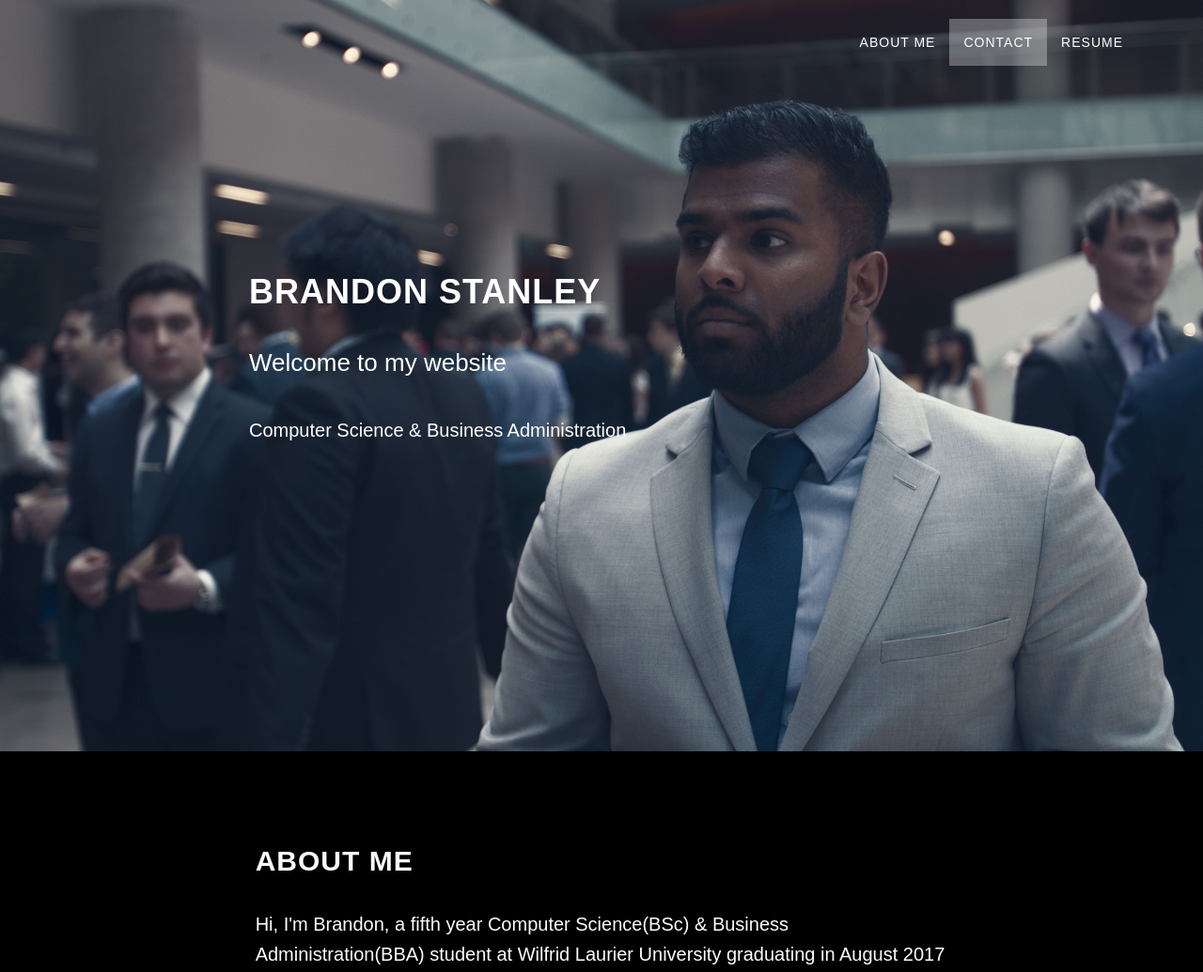
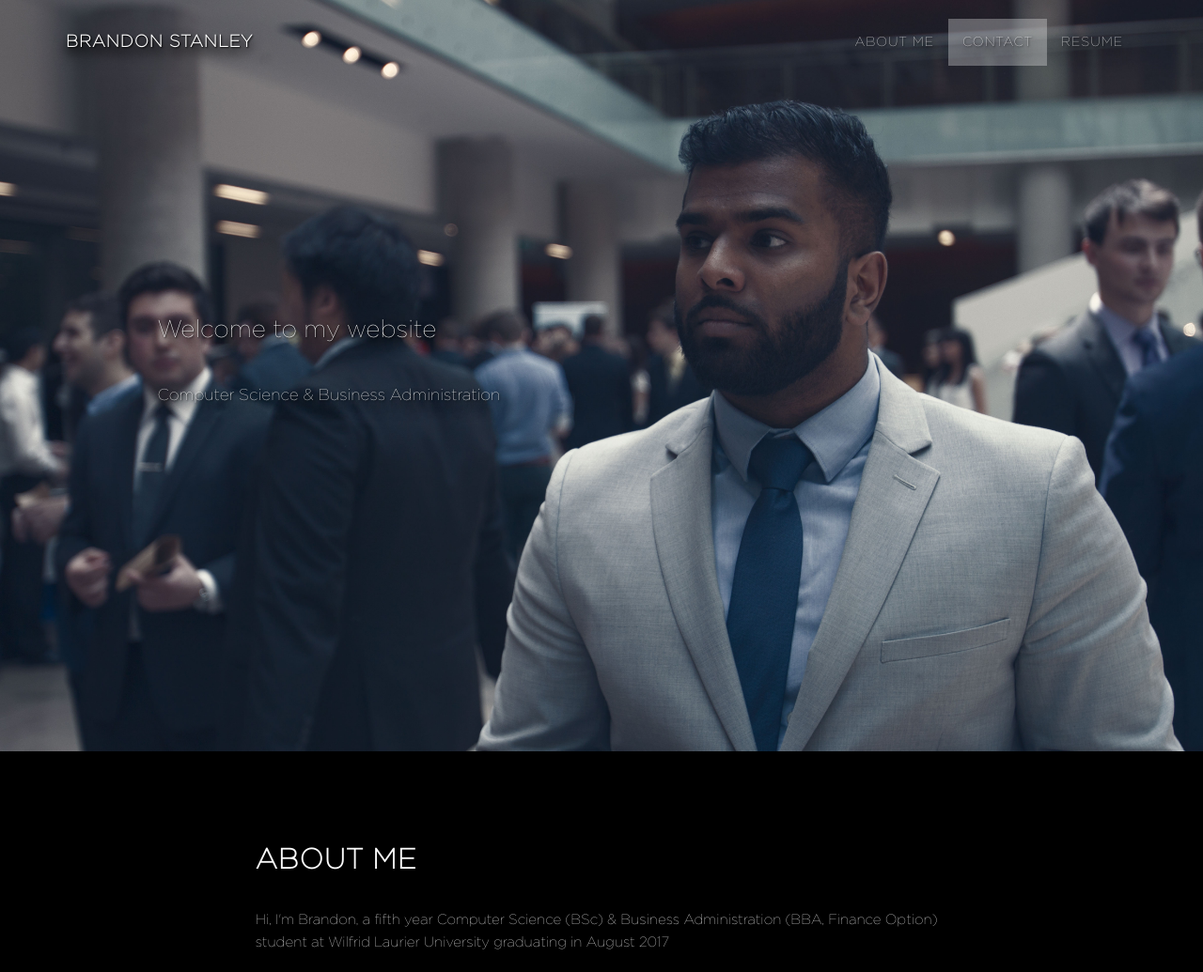
Before and after one commit to brandonstanley/brandonstanley.github.io, a plain HTML site: page index.html in a window 1280 px wide. Shown: the top 1035 px of the page at 94% size. Drawn offline with Linux system fonts and the light colour scheme; a web font is replaced by a local one.

Commit message:
font changes

```diff
--- a/css/grayscale.css
+++ b/css/grayscale.css
@@ -1,7 +1,10 @@
 body {
   width: 100%;
   height: 100%;
-  font-family: PragmaticaExtraLight, sans-serif;
+  text-shadow: 1px 1px 2px #000000,
+             0px 6px 10px #000000,
+             0px 10px 15px #000000;
+  font-family: GothamThin, sans-serif;
   color: white;
   background-color: black; }
 
@@ -17,18 +20,18 @@ h5,
 h6 {
   margin: 0 0 35px;
   text-transform: uppercase;
-  font-family: PragmaticaExtraLight, sans-serif;
+  font-family: GothamThin, sans-serif;
   font-weight: 700;
   letter-spacing: 1px; }
 
 p {
   margin: 0 0 25px;
-  font-size: 18px;
+  font-size: 15px;
   line-height: 1.5; }
   @media (min-width: 768px) {
     p {
       margin: 0 0 35px;
-      font-size: 20px;
+      font-size: 15px;
       line-height: 1.6; } }
 
 a {
@@ -47,7 +50,7 @@ a {
   margin-bottom: 0;
   -border-bottom: 1px solid rgba(255, 255, 255, 0.3);
   text-transform: uppercase;
-  font-family: PragmaticaExtraLight, sans-serif;
+  font-family:GothamThin, sans-serif;
   background-color: black; }
   .navbar-custom .navbar-toggle {
     padding: 4px 6px;
@@ -99,6 +102,7 @@ a {
   padding: 100px 0;
   text-align: left;
   color: white;
+
   background: url(../img/me.JPG) no-repeat bottom center scroll;
   background-color: black;
   -webkit-background-size: cover;
@@ -113,6 +117,11 @@ a {
       font-size: 40px; }
     .intro .intro-body .intro-text {
       font-size: 18px; }
+      .intro .intro-body .education-text {
+      font-size: 17px; }
+    .GothamThin{
+        font-family: GothamThin, sans-serif;
+    }
   @media (min-width: 768px) {
     .intro {
       height: 100%;
@@ -148,6 +157,9 @@ footer {
     margin: 0; }
 
 .about-section {
+  .p{
+    font-size: 510px;
+  }
   -width: 100%;
   padding: 100px 25px 100px 25px;
   color: #fcfcfc;
--- a/index.html
+++ b/index.html
@@ -47,6 +47,16 @@
             font-family: 'PragmaticaLight';
             src: url('fonts/PragmaticaLight.otf');
         }
+
+        @font-face {
+            font-family: 'GothamThin';
+            src: url('fonts/Gotham-Thin.otf');
+        }
+
+        @font-face {
+            font-family: 'GothamLight';
+            src: url('fonts/Gotham-Light.otf');
+        }
     </style>
 </head>
 
@@ -59,7 +69,9 @@
                 <button type="button" class="navbar-toggle" data-toggle="collapse" data-target=".navbar-main-collapse">
                     <i class="fa fa-bars"></i>
                 </button>
-
+                <a class="navbar-brand page-scroll" href="#page-top">
+                    BRANDON STANLEY
+                </a>
             </div>
 
             <!-- Collect the nav links, forms, and other content for toggling -->
@@ -90,10 +102,10 @@
         <div class="intro-body">
             <div class="container">
                 <div class="row">
-                    <div class="col-md-8 col-md-offset-2">
-                        <h1>BRANDON STANLEY</h1>
-                        <p class="intro-text">Welcome to my website</p>
-                        <p>Computer Science & Business Administration</p>
+                    <div class="col-md-8 col-md-offset-1">
+                        <!-- <h1>BRANDON STANLEY</h1> -->
+                        <p class="intro-text GothamThin">Welcome to my website</p>
+                        <p class="education-text GothamThin">Computer Science & Business Administration</p>
                     </div>
                 </div>
             </div>
@@ -105,7 +117,7 @@
         <div class="row">
             <div class="col-lg-8 col-lg-offset-2">
                 <h2>ABOUT ME</h2>
-                <p>Hi, I'm Brandon, a fifth year Computer Science(BSc) & Business Administration(BBA) student at Wilfrid Laurier University graduating in August 2017</p>
+                <p>Hi, I'm Brandon, a fifth year Computer Science (BSc) & Business Administration (BBA, Finance Option) student at Wilfrid Laurier University graduating in August 2017</p>
                 <p>I've worked at TD, OpenText, RBC, & Xerox during my co-op terms</p>
                 <p>Programming Languages: Java, Python, SQL, JavaScript, Assembly, C </p>
                 <p>Frameworks: Ionic, Parse, Angular, jQuery</p>
@@ -134,7 +146,7 @@
 
     <footer>
         <div class="container text-right">
-           <p>BRANDON STANLEY, 2017</p>
+           <p class="GothamThin">BRANDON STANLEY, 2017</p>
         </div>
     </footer>
 
```
Also changed, not shown: fonts/Gotham-Light.otf (added), fonts/Gotham-Thin.otf (added).
